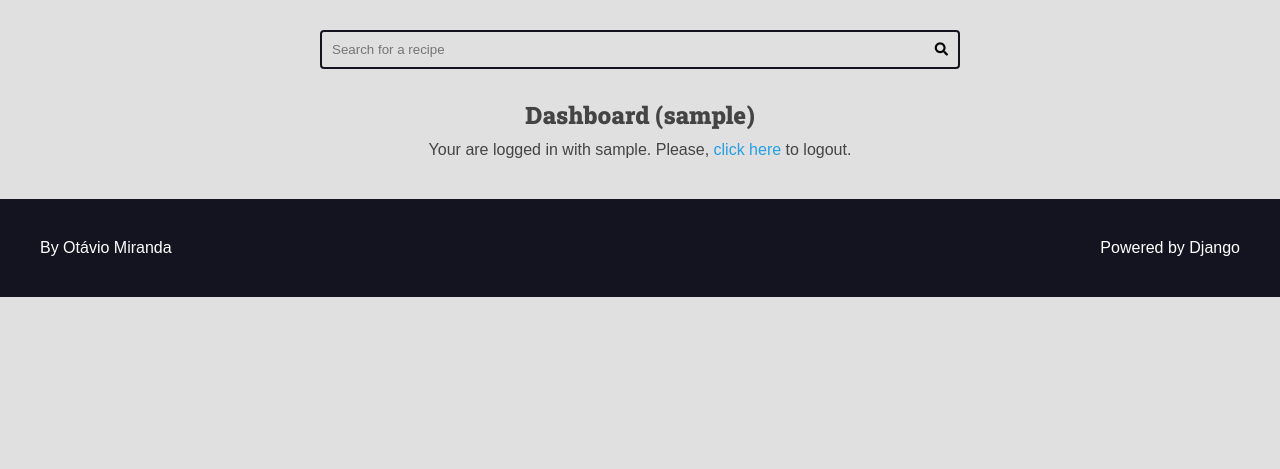
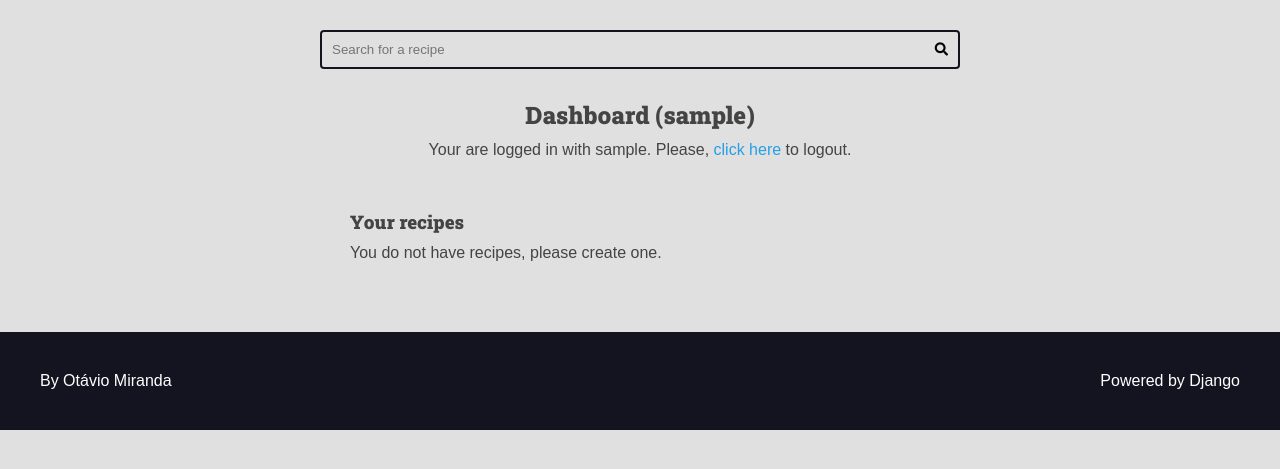
Before and after one commit to fernando1907/Django-projeto-do-curso, a Django app: page /authors/dashboard/ in a window 1280 px wide. Shown: the part 113-582 px from the top of the page. Run offline with Django 3.2, Linux system fonts and the light colour scheme; the visitor is signed in with stand-in values (Sample User, id 1); data that the repository does not hold is empty.

Commit message:
aula 183

```diff
--- a/authors/templates/authors/pages/dashboard.html
+++ b/authors/templates/authors/pages/dashboard.html
@@ -6,6 +6,22 @@
   <div class="main-content center container">
     <h2>Dashboard ({{ user }})</h2>
     {% include 'authors/partials/login_message.html' %}
+
+    <div class="authors-dashboard-container">
+      <h3>Your recipes</h3>
+
+      <ul>
+        {% for recipe in recipes %}
+          <li>
+            <a href="#">{{ recipe.title }}</a>
+          </li>
+        {% empty %}
+          <li>
+            <p>You do not have recipes, please create one.</p>
+          </li>
+        {% endfor %}
+      </ul>
+    </div>
   </div>
 
   {% include 'global/partials/messages.html' %}
--- a/authors/templates/authors/pages/login.html
+++ b/authors/templates/authors/pages/login.html
@@ -9,5 +9,8 @@
   </div>
 
   {% include 'global/partials/messages.html' %}
-  {% include 'global/partials/form.html' %}
+
+  {% if not user.is_authenticated %}
+    {% include 'global/partials/form.html' %}
+  {% endif %}
 {% endblock content %}
--- a/authors/views.py
+++ b/authors/views.py
@@ -4,6 +4,7 @@ from django.contrib.auth.decorators import login_required
 from django.http import Http404
 from django.shortcuts import redirect, render
 from django.urls import reverse
+from recipes.models import Recipe
 
 from .forms import LoginForm, RegisterForm
 
@@ -77,6 +78,7 @@ def logout_view(request):
     if request.POST.get('username') != request.user.username:
         messages.error(request, 'Invalid logout user')
         return redirect(reverse('authors:login'))
+
     messages.success(request, 'Logged out successfully')
     logout(request)
     return redirect(reverse('authors:login'))
@@ -84,4 +86,14 @@ def logout_view(request):
 
 @login_required(login_url='authors:login', redirect_field_name='next')
 def dashboard(request):
-    return render(request, 'authors/pages/dashboard.html')
+    recipes = Recipe.objects.filter(
+        is_published=False,
+        author=request.user
+    )
+    return render(
+        request,
+        'authors/pages/dashboard.html',
+        context={
+            'recipes': recipes,
+        }
+    )
--- a/base_static/global/css/styles.css
+++ b/base_static/global/css/styles.css
@@ -418,6 +418,19 @@ h6 {
   margin: 1rem 0;
 }
 
+.authors-dashboard-container {
+  max-width: 64rem;
+  text-align: left;
+  padding: var(--spacing-gutter-medium);
+  margin: 0 auto;
+}
+
+.authors-dashboard-container h3,
+.authors-dashboard-container p,
+.authors-dashboard-container ul {
+  list-style-type: none;
+  margin: 1rem 0;
+}
 
 /* Generics */
 
```
Also changed, not shown: .mypy_cache/3.10/authors/views.data.json, .mypy_cache/3.10/authors/views.meta.json.
